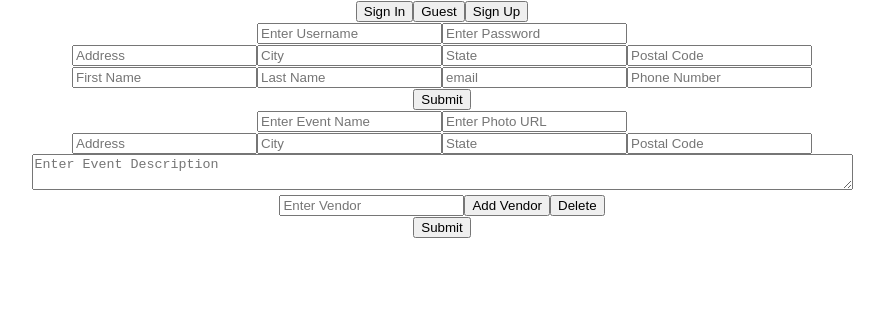
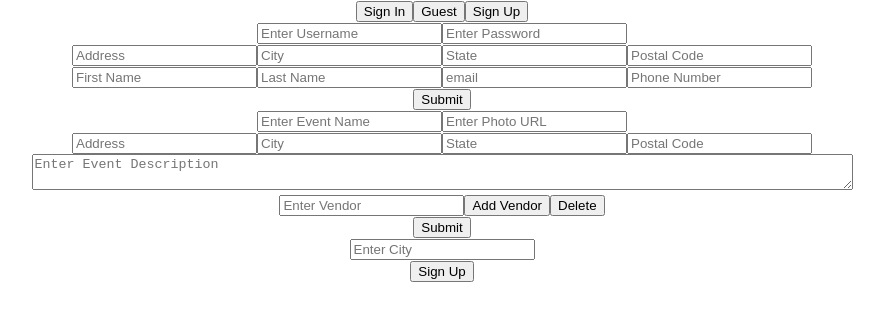
Before and after one commit to BW-wedding-portfolio/FE, a React (Create React App) app: page / in a window 1280 px wide. Shown: the top 320 px of the page, without its empty margins (198-1082 px from the left). Built offline with nearby package versions, Linux system fonts and the light colour scheme; the HTML template or start-up script is replaced by a standard one.

Commit message:
Created GuestPortfolio component with basic search input and sign-up button. useState hook made for search input: query, setQuery

```diff
--- a/src/App.js
+++ b/src/App.js
@@ -4,6 +4,7 @@ import SignIn from './components/SignIn';
 import Welcome from './components/Welcome';
 import SignUp from "./components/SignUp"
 import CreateEvent from "./components/CreateEvent"
+import GuestPortfolio from "./components/GuestPortfolio"
 
 function App() {
   return (
@@ -12,6 +13,7 @@ function App() {
       <Welcome/>
       <SignUp />
       <CreateEvent />
+      <GuestPortfolio />
     </div>
   );
 }
--- /dev/null
+++ b/src/components/GuestPortfolio.js
@@ -0,0 +1,22 @@
+import React, { useState } from "react";
+
+function GuestPortfolio () {
+    const [query, setQuery] = useState("");
+    return(
+         <div>
+             <form>
+                 <input
+                    type="text"
+                    onChange={null}
+                    value={query}
+                    name="search"
+                    placeholder="Enter City"
+                />
+             </form>
+             <button>Sign Up</button>
+             {/* Create and Map out GuestCard component */}
+         </div>
+    )
+}
+
+export default GuestPortfolio;
```
